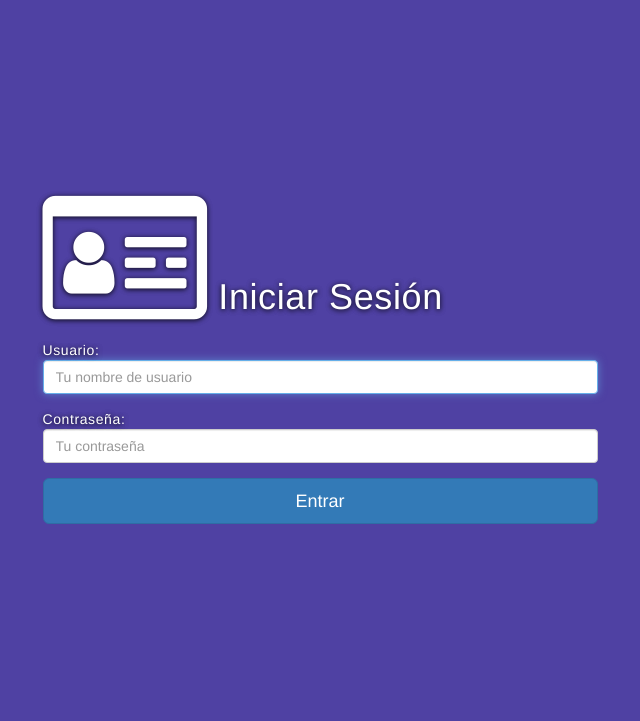
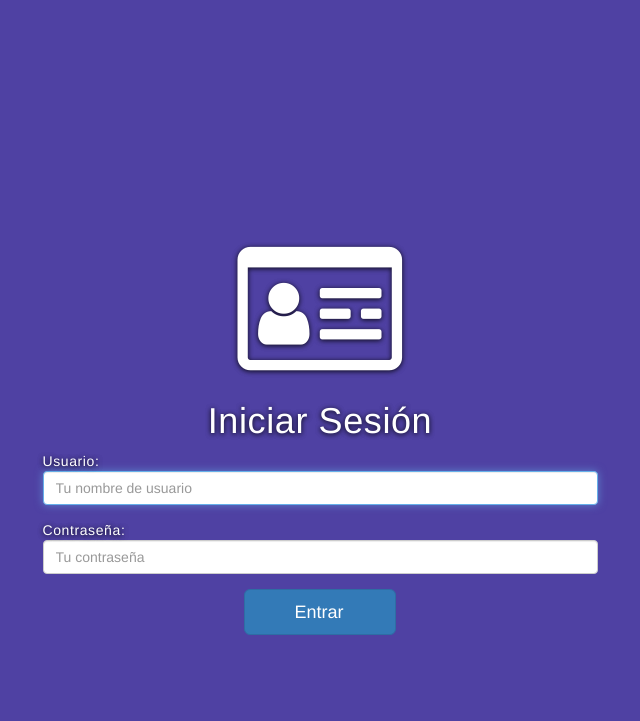
Before and after one commit to FirstCoder1/erp-basis-system, a PHP site: page / in a window 1280 px wide. Shown: the top 721 px of the page, without its empty margins (320-960 px from the left). Run offline with PHP 8.4, Linux system fonts and the light colour scheme; some libraries are stand-ins or nearby versions.

Commit message:
Sprint 3, collapse main y empleados

```diff
--- a/Controllers/Empleados.php
+++ b/Controllers/Empleados.php
@@ -18,7 +18,7 @@ class Empleados {
 
 
         $salida = array();
-        if ($empleados){
+        if (count($empleados) === 1){
             $miEmpleado = $empleados[0];
 
             //$miEmpleado->set( "password", password_hash($password,PASSWORD_DEFAULT));      //asi se hashea el password
--- a/Views/Js/index.js
+++ b/Views/Js/index.js
@@ -2,6 +2,10 @@ $(document).ready(function () {
 
     $("#loginForm").submit(function (evt) {                                                       /*Accion Boton Login*/
         evt.preventDefault();
+
+        $("#loadingLogin").removeClass('out');
+        $("#loadingLogin").addClass('in');
+
         $.ajax({                                                                       /*Se envia peticion*/
             url     : "./Controllers/baseController.php",
             type    : 'POST',
@@ -19,8 +23,12 @@ $(document).ready(function () {
                 window.top.location.href = "./inicio.php";
 
             } else {						                                        //En caso de error, mensaje de error
+
+                $("#loadingLogin").removeClass('in');
+                $("#loadingLogin").addClass('out');
+
                 $("#errorLoginMensaje").html(data.error);
-                $("#errorLogin").removeClass('out');                  //carga varias vece el main, lo agrega mas de una vez (uns funcion que solo se llame una vez) //TODO
+                $("#errorLogin").removeClass('out');
                 $("#errorLogin").addClass('in');
             }
         });
--- a/Views/Js/inicio.js
+++ b/Views/Js/inicio.js
@@ -8,6 +8,8 @@ $(document).ready(function () {
         cerrarSesion();
     });                                                   /*Cerrar sesion*/
 
+
+
     $(".fadeDadOut").click( function (evt) {
 
         $(this).parent().removeClass('in');
@@ -15,12 +17,14 @@ $(document).ready(function () {
 
     });                                                 /*Replegar al padre*/
 
+
+
     function irAInicio() {
         alert("Ir al inicio.");
     }
 
     function cerrarSesion() {
-        alert("Cerrar sesión..");
+        window.location.href = "./cerrarsesion.php";
     }
 
 });
--- a/Views/Style/main.css
+++ b/Views/Style/main.css
@@ -34,6 +34,14 @@
     text-shadow: 0px 1px 5px rgba(0, 0, 0, 0.5), 0px 1px 5px rgba(0, 0, 0, 0.5);
 }
 
+.paddingBotom50{
+    padding-bottom: 50px;
+}
+
+.paddingLeft50{
+    padding-left: 50px;
+}
+
 .darkerBgOnHoverDropdown-menu>li>a:hover{
     background-color: rgba(0,0,0,0.3);
 }
@@ -61,6 +69,12 @@
     text-shadow: 0px 1px 5px rgba(0, 0, 0, 0.5), 0px 1px 5px rgba(0, 0, 0, 0.5);
 }
 
+
+
+
+.control{
+
+}
 
 
 
@@ -107,13 +121,13 @@
 }
 
 @media screen and (max-width: 767px) {
-    #mainDiv{
-        margin-top: 104px;
+    body{
+        padding-top: 104px;
     }
 }
 
 @media screen and (min-width: 768px) {
-    #mainDiv{
-        margin-top: 51px;
+    body{
+        padding-top: 51px;
     }
 }
--- a/index.php
+++ b/index.php
@@ -36,18 +36,18 @@
 
 	<body class="background-morado color-blanco">
 
-		<div id="loginDiv" class="container text-center sombra">									<!--Contenerdor del Login-->
+		<div id="loginDiv" class="container text-center">									<!--Contenerdor del Login-->
 			<div class="row ">
-				<div class="col-xs-3"></div>
+				<div class="col-xs-1 col-sm-3"></div>
 
-				<div class="col-xs-6">
-                    <h1 class="text-left sombra">
-                        <i class="fa fa-id-card-o fa-4x" aria-hidden="true"></i>
+				<div class="col-xs-10 col-sm-6">
+                    <h1><i class="fa fa-id-card-o fa-4x sombra" aria-hidden="true"></i></h1>
+                    <h1 class="sombra">
                         Iniciar Sesión
                     </h1>
                     <form id="loginForm"
                           autocomplete="off">
-                        <div class="form-group text-left">
+                        <div class="form-group text-left sombra">
                             Usuario:
                             <input type="text"
                                    id="loginFormUserName"
@@ -57,7 +57,7 @@
                                    title="Solo letras y números (no signos), 5 - 45 caracteres."
                                    required autofocus>
                         </div>
-                        <div class="form-group text-left">
+                        <div class="form-group text-left sombra">
                             Contraseña:
                             <input type="password"
                                    id="loginFormPassword"
@@ -68,19 +68,22 @@
                                    title="Solo letras y números (no signos), 5 - 45 caracteres."
                                    required>
                         </div>
-                        <button class="btn btn-primary btn-lg btn-block"
+                        <button class="btn btn-primary btn-lg paddingLeft50"
                                type="submit">
                             Entrar
+                            <i id="loadingLogin"
+                               class="fa fa-spinner fa-spin fa-fw fa-lg  fade out align-right"></i>
                         </button>
+
                         <div id="errorLogin"
                              class="alert alert-danger alert-dismissable fade out margen-arriba text-left">
                             <a class="close fadeDadOut">×</a>
-                            <strong>Error! - </strong><span id="errorLoginMensaje"></span>
+                            <strong>¡Error!: </strong><span id="errorLoginMensaje"></span>
                         </div>
                     </form>
 				</div>
 
-				<div class="col-xs-3"></div>
+				<div class="col-xs-1 col-sm-3"></div>
 			</div>
 		</div> 								 <!--Contenedor del Login-->
 
@@ -91,5 +94,5 @@
 </html>
 
 <!--
-COMENTARIOS GENERALES               :
+COMENTARIOS GENERALES:
 -->
```
Also changed, not shown: Controllers/usersLogout.php (deleted, +0 -35 lines), cerrarsesion.php (added, +16 -0 lines), inicio.php (+21 -2 lines).
